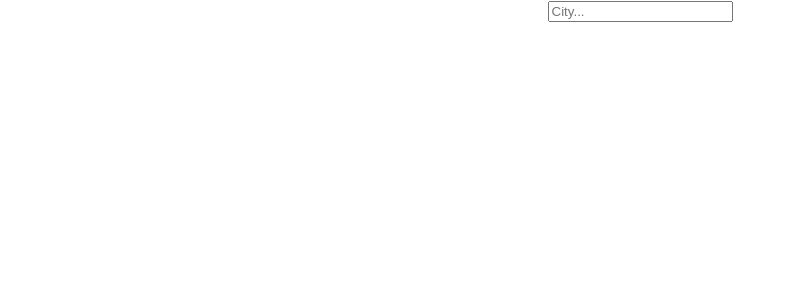
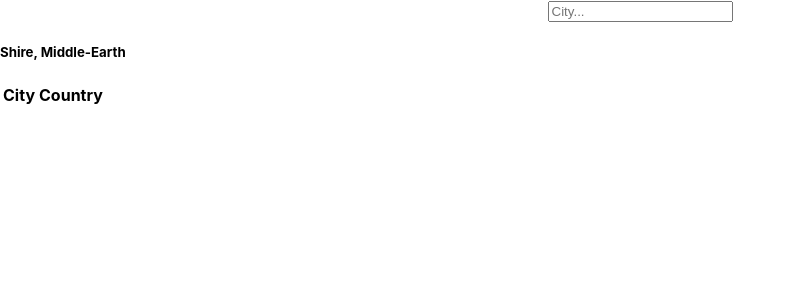
Before and after one commit to Holdmedve/hailstorm-alert, a React (Create React App) app in the folder client/: page / in a window 1280 px wide. Shown: the top 300 px of the page, without its empty margins (0-796 px from the left). Built offline with nearby package versions, Linux system fonts and the light colour scheme.

Commit message:
Display selected city name, country

```diff
--- a/client/src/Components/CitySearch.js
+++ b/client/src/Components/CitySearch.js
@@ -4,13 +4,13 @@
 
 function CitySearch(props) {
     const [timer, setTimer] = useState(null);
-    const [cityData, setCityData] = useState({});
     const [suggestions, setSuggestions] = useState([]);
 
     const url = "http://localhost:5146"; // TODO: pass this as props
 
-    const queryCities = query => {
+    const searchCity = query => {
         if (query === "") {
+            console.log('searchCity empty query');
             setSuggestions([]);
             return;
         }
@@ -25,36 +25,34 @@
             });
     }
 
-    const cityWeather = (cityId, name, country) => {
-        console.log(`cityWeather called with cityId: ${ cityId }`);
+    const fetchCityWeather = (cityId, name, country) => {
+        console.log(`fetchCityWeather called with cityId: ${ cityId }`);
         const numDays = 3;
         fetch(url + '/city-weather/' + cityId + '/' + numDays)
             .then(response => response.json())
             .then(data => {
                 console.log('city weather result');
                 console.log(data);
-                setCityData({'cityId': cityId, 'name': name, 'country': country});
-                console.log(cityData);
-                props.onCityData(cityData);
+                props.onCityData({'name': name, 'country': country});
             });
     }
 
     const handleInput = (e) => {
         const value = e.target.value;
-        console.log(`onChange called: ${ value }`);
+        console.log(`handleInput called: ${ value }`);
         clearTimeout(timer);
         setTimer(
             setTimeout(() => {
-                queryCities(value);
+                searchCity(value);
                 }, 250
             )
         );
     }
 
-    const onSuggestionClicked = (cityId, name, country) => {
-        console.log(`onSuggestionClicked cityId: ${ cityId }`);
+    const handleSuggestionClicked = (cityId, name, country) => {
+        console.log(`handleSuggestionClicked cityId: ${ cityId }`);
         setSuggestions([]);
-        cityWeather(cityId, name, country);
+        fetchCityWeather(cityId, name, country);
     }
 
     const handleBlur = () => {
@@ -81,7 +79,7 @@
                         <div
                             key={suggestion.id}
                             className="suggestion"
-                            onClick={() => onSuggestionClicked(
+                            onClick={() => handleSuggestionClicked(
                                 suggestion.id, suggestion.name, suggestion.country
                             )}
                         >
--- a/client/src/Components/CityWeather.js
+++ b/client/src/Components/CityWeather.js
@@ -1,5 +1,20 @@
-function CityWeather() {
-    return <div></div>
+import { useState } from "react";
+
+
+function CityWeather(props) {
+    console.log('CityWeather:');
+    console.log(props.cityData);
+    const cityHeader = `${ props.cityData.name }, ${ props.cityData.country }`;
+    return (<div>
+        <h5>{cityHeader}</h5>
+        <table>
+            <tr>
+                <th>City</th>
+                <th>Country</th>
+                <th></th>
+            </tr>
+        </table>
+    </div>)
 }
 
 export default CityWeather;
--- a/client/src/Components/WeatherDashboard.js
+++ b/client/src/Components/WeatherDashboard.js
@@ -1,4 +1,4 @@
-import { Fragment } from "react";
+import { Fragment, useState } from "react";
 import './WeatherDashboard.css';
 import CitySearch from "./CitySearch"
 import CityWeather from "./CityWeather"
@@ -6,14 +6,11 @@
 
 
 function WeatherDashboard() {
-    const handleCityData = (data) => {
-        console.log('in parent');
-        console.log(data);
-    };
+    const [cityData, setCityData] = useState({name: "Shire", country: "Middle-Earth", alerts: {}});
     return (
         <Fragment>
-            <CitySearch onCityData={handleCityData}/>
-            <CityWeather />
+            <CitySearch onCityData={setCityData}/>
+            <CityWeather cityData={cityData}/>
         </Fragment>
     );
 
```
